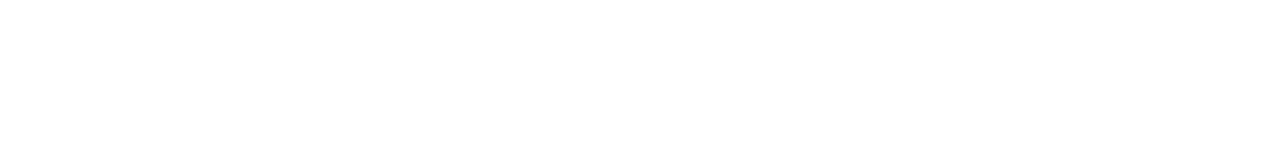
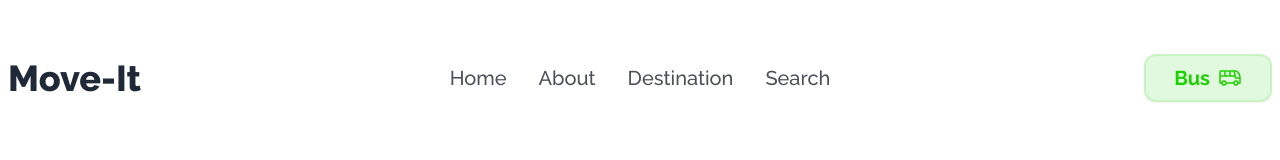
Before and after one commit to riyazulislam99/move-it, a plain HTML site: page index.html in a window 1280 px wide. Drawn offline with nearby package versions, Linux system fonts and the light colour scheme.

Commit message:
Navbar added

```diff
--- a/index.html
+++ b/index.html
@@ -1,5 +1,5 @@
 <!DOCTYPE html>
-<html lang="en">
+<html lang="en" data-theme="light">
 
 <head>
     <meta charset="UTF-8">
@@ -14,11 +14,26 @@
     <link rel="stylesheet" href="styles/style.css">
 </head>
 
-<body>
-    <header>
+<body class="font-railway">
+    <header class="container mx-auto my-10">
         <!-- nav section -->
         <nav>
-
+            <div class="navbar">
+                <div class="navbar-start">
+                    <h1 class="text-4xl font-extrabold">Move-It</h1>
+                </div>
+                <div class="navbar-center hidden lg:flex">
+                    <ul class="menu menu-horizontal px-1 text-[#030712] font-medium text-xl opacity-70">
+                        <li><a>Home</a></li>
+                        <li><a>About</a></li>
+                        <li><a>Destination</a></li>
+                        <li><a>Search</a></li>
+                    </ul>
+                </div>
+                <div class="navbar-end">
+                    <a class="btn primary-color px-7 text-xl font-bold border-2 border-[#1cd10021] rounded-xl bg-[#1cd10021]">Bus <img src="images/bus-icon.png" alt=""></a>
+                </div>
+            </div>
         </nav>
 
         <!-- hero section -->
--- a/styles/style.css
+++ b/styles/style.css
@@ -3,3 +3,7 @@
 .font-railway{
     font-family: "Raleway", sans-serif;
 }
+
+.primary-color{
+    color: #1DD100;
+}
```
